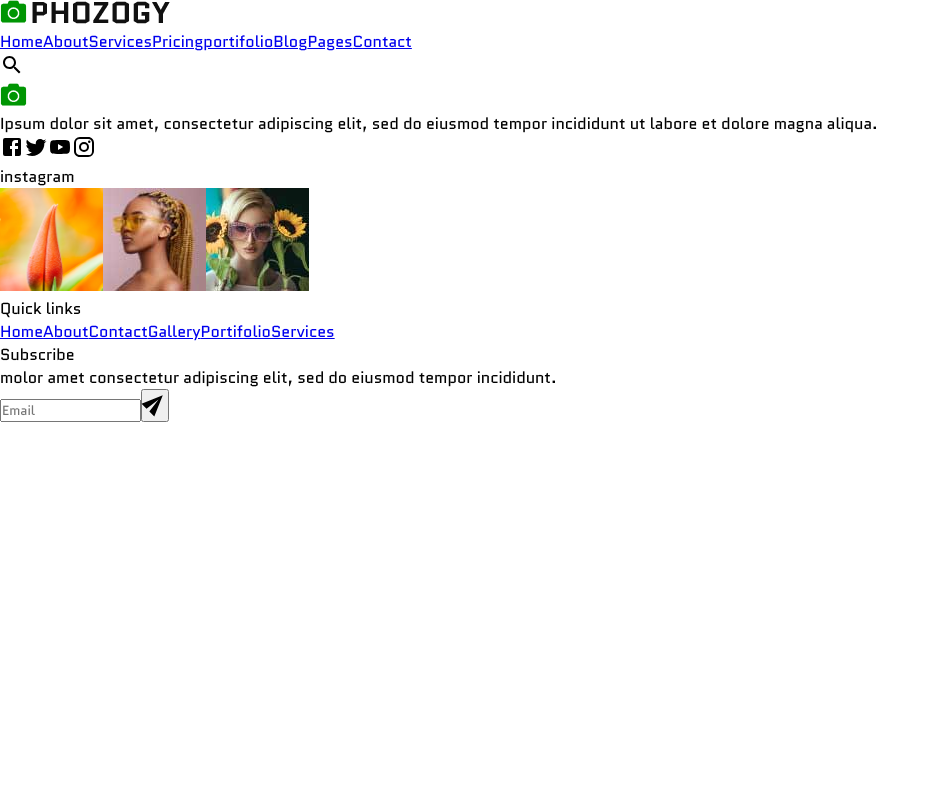
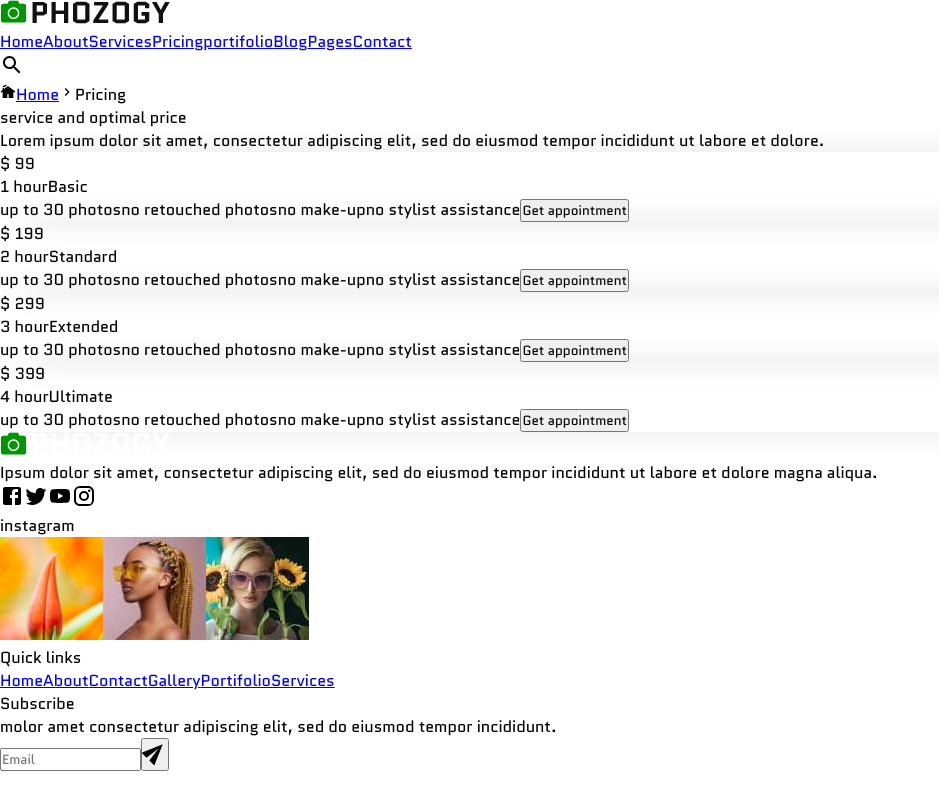
Before and after one commit to iradukun/emmy, a React (Create React App) app: page /Pricing in a window 1280 px wide. Shown: the whole page, without its empty margins (0-939 px from the left). Built offline with nearby package versions, Linux system fonts and the light colour scheme; the HTML template or start-up script is replaced by a standard one; a web font is replaced by a local one.

Commit message:
added the pricing plans

```diff
--- a/src/App.js
+++ b/src/App.js
@@ -19,7 +19,7 @@ function App() {
         <Route path='/' element={<Home />} />
         <Route path='/Home' element={<Home />} />
         <Route path='/About' element={<About /> } />
-        <Route path='/Services' element={<Services />} />
+        <Route path='/:Services' element={<Services />} />
         <Route path='/Pricing' element={<Pricing />} />
         <Route path='/Portifolio' element={<Blog />} />
         <Route path='/Blog' element={<Pages />} />
--- /dev/null
+++ b/src/components/PricingCard.jsx
@@ -0,0 +1,30 @@
+import React, { useState } from 'react'
+
+const PricingCard = (props) => {
+  const { data } = props
+
+  const [hoverActive, setHoverActive] = useState(false)
+  return (
+    <div className={`h-full w-[18rem] bg-white relative flex flex-col items-center justify-between transition-all duration-500`} onMouseEnter={()=>setHoverActive(true)} onMouseLeave={()=>setHoverActive(false)} style={{boxShadow: '0px 0px 46px -27px rgba(117,117,117,1)'}}>
+
+        <div className={`w-[8rem] h-[8rem] bg-${hoverActive ? '[green]' : 'white'} rounded-full absolute top-[-3rem] flex items-center justify-center transition-all duration-500`} style={{boxShadow: !hoverActive && '-5px -22px 46px -13px rgba(227,227,227,1)'}}>
+            <span className={`text-2xl text-${hoverActive ? 'white' : '[green]'} font-bold`}>$ {data.price}</span>
+        </div>
+
+      <div className={`w-full h-32 flex flex-col gap-[2rem] items-center justify-center border-b-2 bg-${hoverActive ? '[green]' : 'white'} transition-all duration-500`}>
+        <span className={`text-sm text-${hoverActive ? 'white' : 'black'} z-20  mt-[1rem]`}>{data.time} hour</span>
+        <span className={`text-2xl text-${hoverActive && 'white'} font-black uppercase z-10 `}>{data.type}</span>
+      </div>
+
+      <div className='w-full h-[17rem] flex flex-col items-center justify-center gap-[1rem] bg-[bue] px-0'>
+        {data.services.map(itemData=>{
+            return <span className='text-gray-500 font-["poppins"] text-sm tracking-wide leadin-snug'>{itemData}</span>
+        })}
+
+        <button className={`uppercase bg-${hoverActive ? '[green]' : 'buttonGray'} px-10 mt-[1rem] text-${hoverActive && 'white'} font-black py-2 transition-all duration-500`}>Get appointment</button>
+      </div>
+    </div>
+  )
+}
+
+export default PricingCard
--- a/src/pages/Pricing..jsx
+++ b/src/pages/Pricing..jsx
@@ -1,9 +1,44 @@
-import React from 'react'
+import React from 'react';
+import CottageIcon from '@mui/icons-material/Cottage';
+import KeyboardArrowRightIcon from '@mui/icons-material/KeyboardArrowRight';
+import { Link } from 'react-router-dom';
+import PricingCard from '../components/PricingCard';
 
 const Pricing = () => {
+
+  const pricingPlansData = [
+    {type: 'Basic', time: 1, price: 99, services: ['up to 30 photos', 'no retouched photos', 'no make-up', 'no stylist assistance']},
+    {type: 'Standard', time: 2, price: 199, services: ['up to 30 photos', 'no retouched photos', 'no make-up', 'no stylist assistance']},
+    {type: 'Extended', time: 3, price: 299, services: ['up to 30 photos', 'no retouched photos', 'no make-up', 'no stylist assistance']},
+    {type: 'Ultimate', time: 4, price: 399, services: ['up to 30 photos', 'no retouched photos', 'no make-up', 'no stylist assistance']},
+  ]
+
+  const pricingPlans = pricingPlansData.map((pricingPlanData, index) =>{
+    return <PricingCard key={index} data={pricingPlanData} />
+  })
+
+
   return (
-    <div>
+    <div className='w-full h-[150vh] bg-re-300 flex flex-col'>
+      <div className='w-full h-[10rem] flex items-center justify-start px-[10rem] '>
+        <div className='flex items-center justify-center '>
+          <CottageIcon fontSize='' className='mr-2' />
+          <Link to='/' className='cursor-pointer'>Home</Link>
+          <KeyboardArrowRightIcon fontSize='' />
+          <span className='text-gray-500'>Pricing</span>
+        </div>
+      </div>
+      <div className='h-[80vh] py-16 flex flex-col items-center justify-between gap-[2rem] bg-[lue]'>
+        <div className='w-[30%] h-fit mt-4 flex flex-col items-center justify-center gap-[1rem]'>
+          <span className='text-2xl font-black uppercase font-["Quantico"] '>service and optimal price</span>
+          <p className='text-gray-500 text-sm  text-center leading-snug font-sans tracking-wider'>Lorem ipsum dolor sit amet, consectetur adipiscing elit, sed do eiusmod tempor incididunt ut labore et dolore.</p>
+        </div>
 
+        <div className='flex w-full h-[25rem] items-center justify-center gap-[2rem]'>
+          {pricingPlans}
+        </div>
+      </div>
+      <div className=''></div>
     </div>
   )
 }
--- a/tailwind.config.js
+++ b/tailwind.config.js
@@ -4,7 +4,11 @@ module.exports = {
     "./src/**/*.{js,jsx,ts,tsx}",
   ],
   theme: {
-    extend: {},
+    extend: {
+      colors: {
+        buttonGray: 'rgb(235, 235, 235)',
+      }
+    },
   },
   plugins: [],
 }
```
Also changed, not shown: src/components/FAQuestion.jsx (added, +11 -0 lines).
